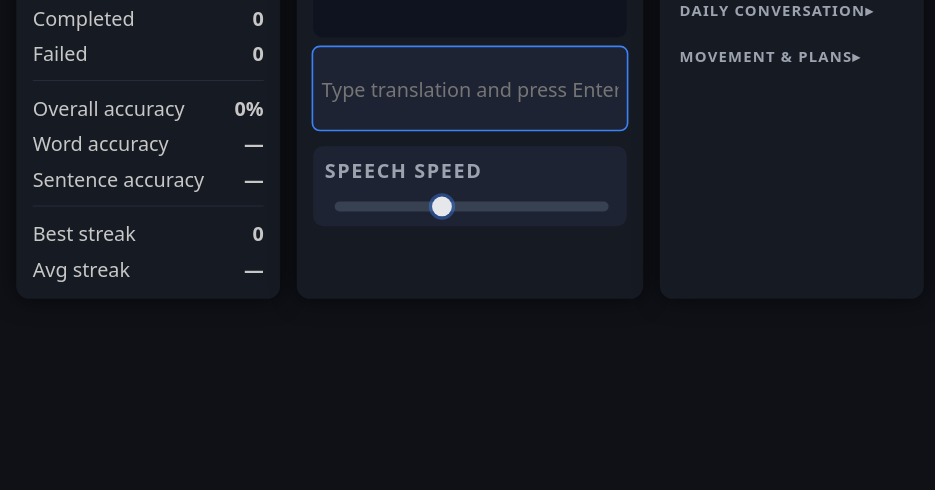
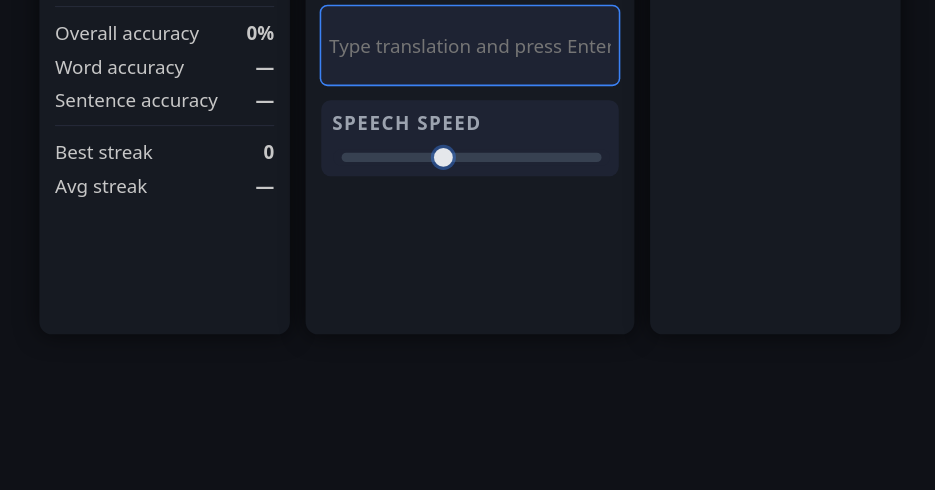
Before and after one commit to MMaciej-png/MMaciej-png.github.io, a plain HTML site: page index.html in a window 1280 px wide. Shown: the part 450-940 px from the top of the page, without its empty margins (170-1105 px from the left). Drawn offline with Linux system fonts and the light colour scheme.

Commit message:
fix(ui): layout and visual styling
Refs #6
Refs #9

```diff
--- a/style.css
+++ b/style.css
@@ -59,11 +59,15 @@ body {
 .layout {
   display: flex;
   gap: 20px;
-  min-height: 100vh;
-  padding-top: 84px;
-  padding-bottom: 110px;
   justify-content: center;
+  align-items: stretch;   /* ← IMPORTANT */
+  padding-top: 20px;
+  padding-bottom: 20px;
+  margin-left: auto;
+  margin-right: auto;
 }
+
+
 
 
 .layout {
@@ -100,6 +104,7 @@ body {
 
 #play-area {
   margin: 20px 0;
+  height: 820px;
 }
 
 #play-area input {
@@ -169,7 +174,7 @@ body {
 .card-inner {
   position: relative;
   width: 100%;
-  height: clamp(220px, 40vh, 360px);
+  height: clamp(220px, 360px, 360px);
   transform-style: preserve-3d;
   transition: transform .6s ease;
 }
@@ -308,6 +313,19 @@ body {
   font-size: larger;
 }
 
+.casual-panel,
+.app {
+  height: 900px;
+  align-self: flex-start;
+}
+
+.ranked-panel {
+  width: 25%;
+  display: flex;
+  flex-direction: column;
+}
+
+
 .ranked-panel {
   visibility: visible;
 }
@@ -367,18 +385,18 @@ body {
 #modules-panel {
   display: flex;
   flex-direction: column;
-  gap: 12px;
-  min-height: 100%;
-  max-height: 140%;
+  height: 900px;
 }
 
 .modules-list {
   flex: 1;
+  min-height: 0;     /* CRITICAL */
   overflow-y: auto;
-  display: flex;
-  flex-direction: column;
-  gap: 10px;
-  padding-right: 4px;
+}
+
+
+.modules-list {
+  min-height: 0;
 }
 
 /* ======================================================
```
